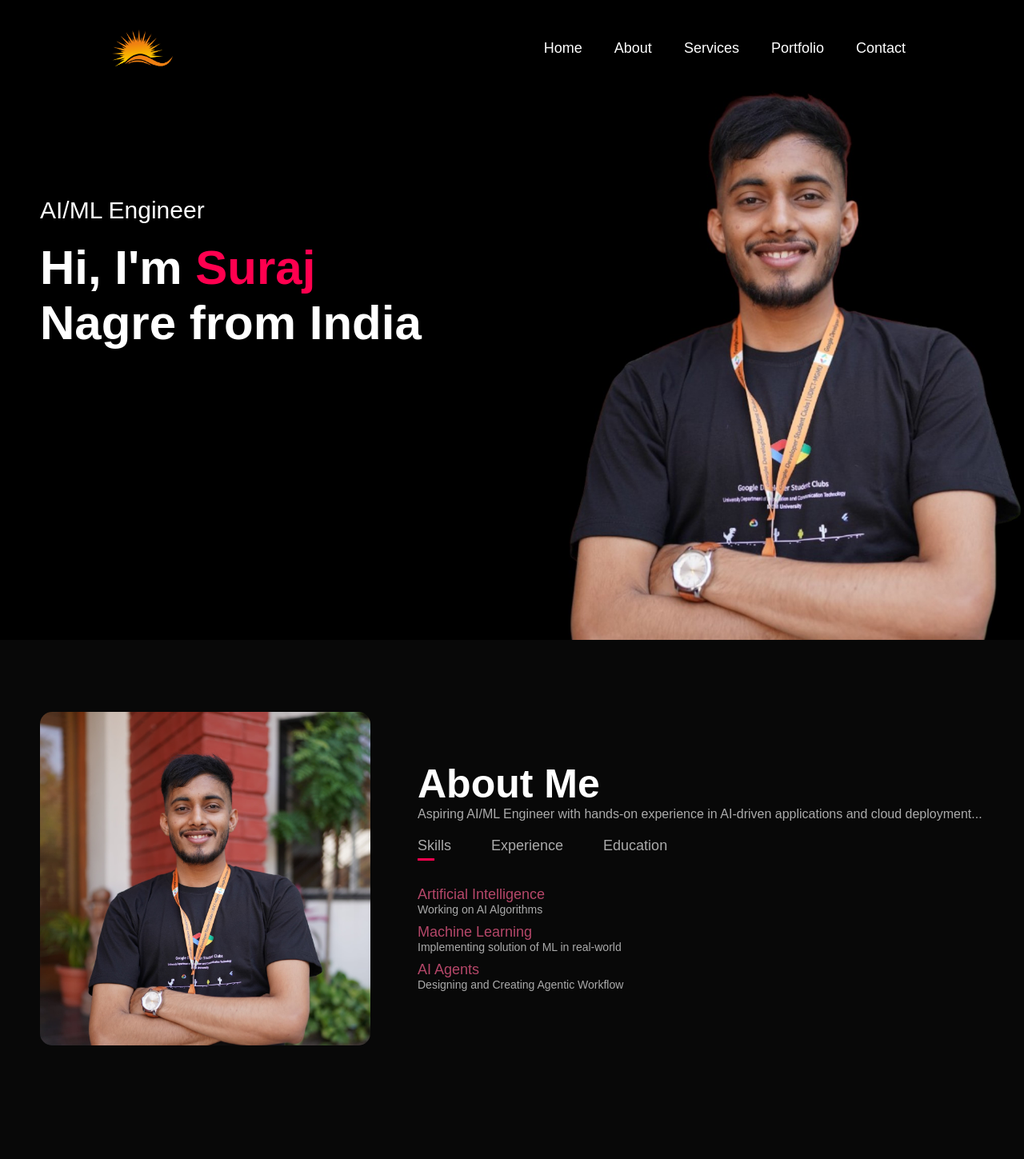
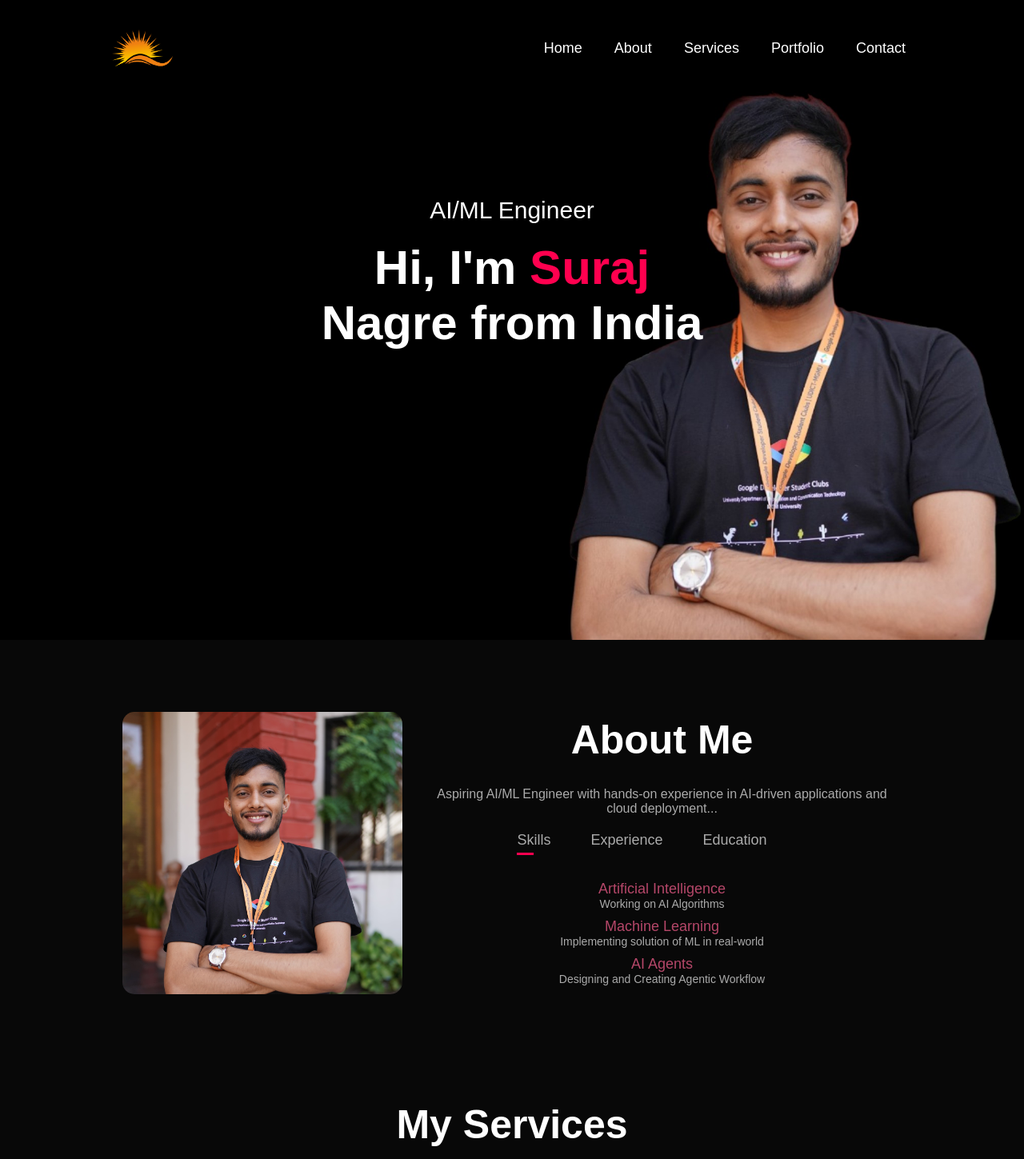
Before and after one commit to kurai-sx/my-portfolio, a React (Create React App) app: page / in a window 1280 px wide. Shown: the top 1449 px of the page at 80% size. Built offline with nearby package versions, Linux system fonts and the light colour scheme.

Commit message:
changed uncontrolled componnet to controlled component

```diff
--- a/src/App.css
+++ b/src/App.css
@@ -20,9 +20,10 @@ body{
 }
 .container {
   width: 100%;
-  max-width: 1200px; /* limit width nicely for large screens */
+  max-width: 1200px;
   margin: 0 auto;
   padding: 10px;
+  text-align: center;
 }
 
 
@@ -81,19 +82,33 @@ nav ul li a:hover::after{
   color: #ff004f;
 }
 /* ----------about---------- */
-#about{
+#about, #services, #portfolio, #contact {
+  width: 100%;
   padding: 80px 0;
   color: #ababab;
+  text-align: center;
 }
 .row {
   display: flex;
-  justify-content: space-between;
+  justify-content: center;
   align-items: center;
   flex-wrap: wrap;
+  text-align: center;
+  width: 100%;
+  max-width: 1000px;
+  margin: 0 auto;
 }
 
-.about-col-1{
+.about-col-1 {
   flex-basis: 35%;
+  text-align: center;
+  margin: 0 auto;
+}
+
+.about-col-2 {
+  flex-basis: 60%;
+  text-align: center;
+  margin: 0 auto;
 }
 .about-col-1 img{
   width: 100%;
@@ -103,14 +118,17 @@ nav ul li a:hover::after{
   flex-basis: 60%;
 }
 
-.sub-title{
+.sub-title {
   font-size: 50px;
   font-weight: 600;
   color: #fff;
+  text-align: center;
+  margin-bottom: 30px;
 }
 
-.tab-titles{
+.tab-titles {
   display: flex;
+  justify-content: center;
   margin: 20px 0 40px;
 }
 .tab-links{
@@ -155,11 +173,12 @@ nav ul li a:hover::after{
 #services{
   padding: 30px 0;
 }
-.services-list{
+.services-list {
   display: grid;
   grid-template-columns: repeat(auto-fit, minmax(250px, 1fr));
   grid-gap: 40px;
   margin-top: 50px;
+  text-align: center;
 }
 
 .services-list div{
@@ -194,11 +213,12 @@ nav ul li a:hover::after{
 #portfolio{
   padding: 50px 0;
 }
-.work-list{
+.work-list {
   display: grid;
   grid-template-columns: repeat(auto-fit, minmax(250px, 1fr));
   grid-gap: 40px;
   margin-top: 50px;
+  text-align: center;
 }
 .work{
   border-radius: 10px;
@@ -267,11 +287,10 @@ nav ul li a:hover::after{
 }
 
 /*----------contact----------*/
-.contact-left{
+.contact-left, .contact-right {
   flex-basis: 35%;
-}
-.contact-right{
-  flex-basis: 60%;
+  text-align: center;
+  margin: 0 auto;
 }
 .contact-left p{
   margin-top: 30px;
@@ -283,6 +302,8 @@ nav ul li a:hover::after{
   margin: 5px;
 }
 .social-icons{
+  display: flex;
+  justify-content: center;
   margin-top: 30px;
 }
 .social-icons a{
@@ -314,6 +335,7 @@ form input, form textarea{
   color: #fff;
   font-size: 18px;
   border-radius: 6px;
+  text-align: center;
 }
 form .btn2{
   padding: 14px 60px;
@@ -355,9 +377,16 @@ nav .fas{
     background-size: right;
     background-position: right;
   }
-
+  .ai{
+    font-size: 30px;
+    position: relative;
+    text-align: center;
+    padding: 0px;
+    width: 100%;
+    display: block;
+  }
   .header-text {
-    margin-top: 50%;
+    margin-top: 123%;
     font-size: 16px;
     text-align: center;
   }
--- a/src/App.jsx
+++ b/src/App.jsx
@@ -77,7 +77,7 @@ const Portfolio = () => {
             <i className="fas fa-bars" onClick={() => window.openmenu()}></i>
           </nav>
           <div className="header-text">
-            <p>AI/ML Engineer</p>
+            <p className="ai">AI/ML Engineer</p>
             <h1> Hi, I'm <span> Suraj </span><br />Nagre from India</h1>
           </div>
         </div>
```
